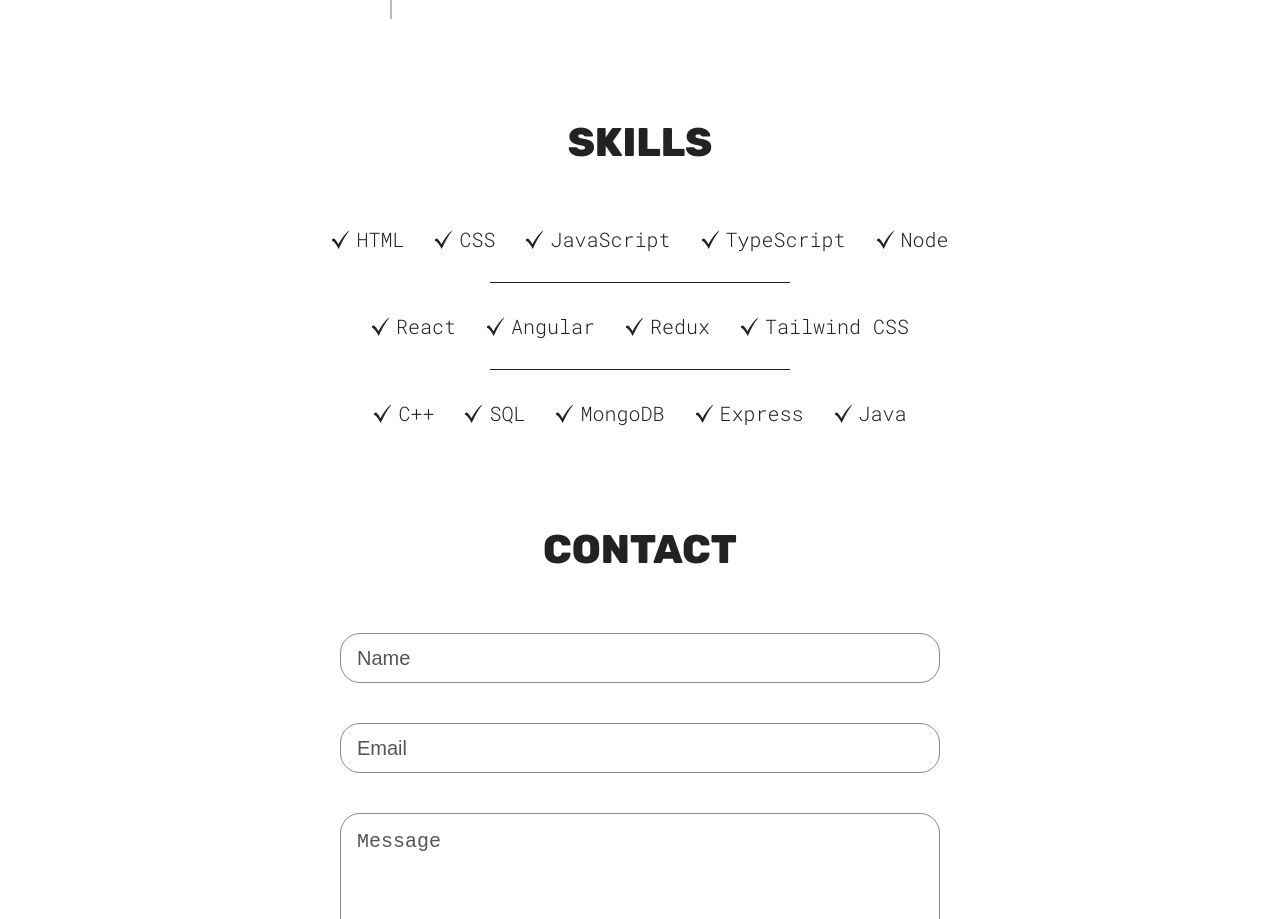
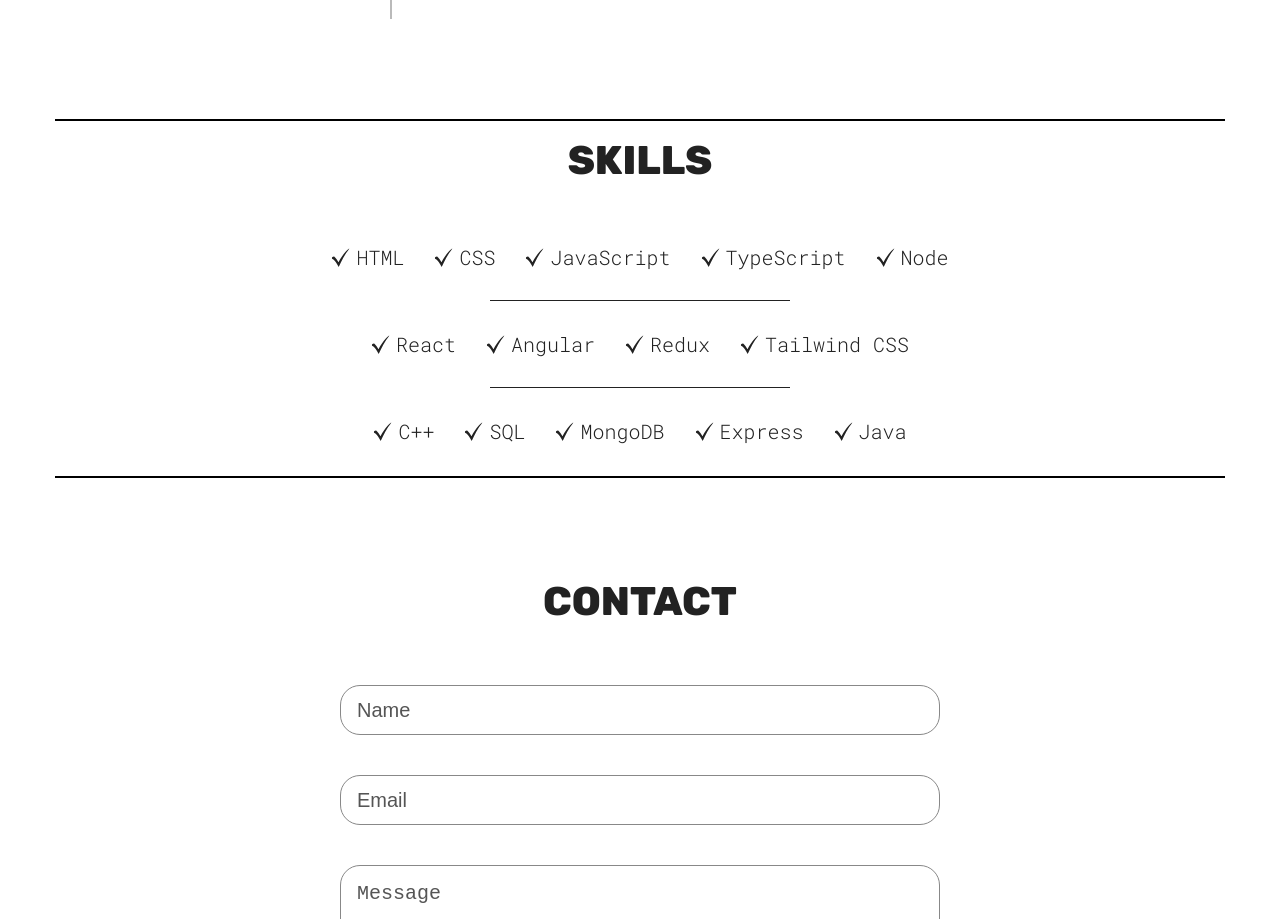
Before and after one commit to Bazuga02/my-portfolio, a React (Vite) app: page / in a window 1280 px wide. Shown: the part 2489-3408 px from the top of the page. Built offline with nearby package versions, Linux system fonts and the light colour scheme.

Commit message:
logox project updated

```diff
--- a/src/App.css
+++ b/src/App.css
@@ -106,3 +106,13 @@ p {
     }
   }
 }
+
+:root {
+  --border-color: black; /* Set the default value for light mode */
+}
+
+@media (prefers-color-scheme: dark) {
+  :root {
+    --border-color: white; /* Set the value for dark mode */
+  }
+}
--- a/src/sections/Projects/Projects.jsx
+++ b/src/sections/Projects/Projects.jsx
@@ -15,28 +15,28 @@ function Projects() {
           link="https://famous-chebakia-076ce5.netlify.app/"
           h3="GYM-me"
           p="GYM Website"
-          github = "https://github.com/Bazuga02/gym-me-final"
+          github="https://github.com/Bazuga02/gym-me-final"
         />
         <ProjectCard
           src={proj2}
-          link="https://github.com/Ade-mir/company-landing-page-2"
+          link="https://github.com/Bazuga02/logoX-app"
           h3="LOGO-X"
           p="Logo Making Application"
-          github = "https://github.com/Bazuga02/logoX-app"
+          github="https://github.com/Bazuga02/logoX-app"
         />
         <ProjectCard
           src={proj4}
           link="https://gym-me-app.netlify.app/"
           h3="Gemini Clone"
           p="Goggle Gemini Clone Using api"
-          github = "https://github.com/Bazuga02/goggle-gemini-clone"
+          github="https://github.com/Bazuga02/goggle-gemini-clone"
         />
         <ProjectCard
           src={proj3}
           link="https://bazuga02.github.io/git-detective/"
           h3="GitHub Detective"
           p="GitHub UserProfile Search"
-          github = "https://github.com/Bazuga02/git-detective"
+          github="https://github.com/Bazuga02/git-detective"
         />
       </div>
     </section>
--- a/src/sections/Skills/SkillsStyles.module.css
+++ b/src/sections/Skills/SkillsStyles.module.css
@@ -2,6 +2,12 @@
   display: flex;
   flex-direction: column;
   text-align: center;
+  border: 2px solid;
+  padding: 1rem;
+  padding-bottom: 2rem;
+  border-right: 0;
+  border-left: 0;
+  border-color: var(--border-color); /* Add this line */
 
   span {
     display: flex;
```
Also changed, not shown: src/assets/proj2.png.
